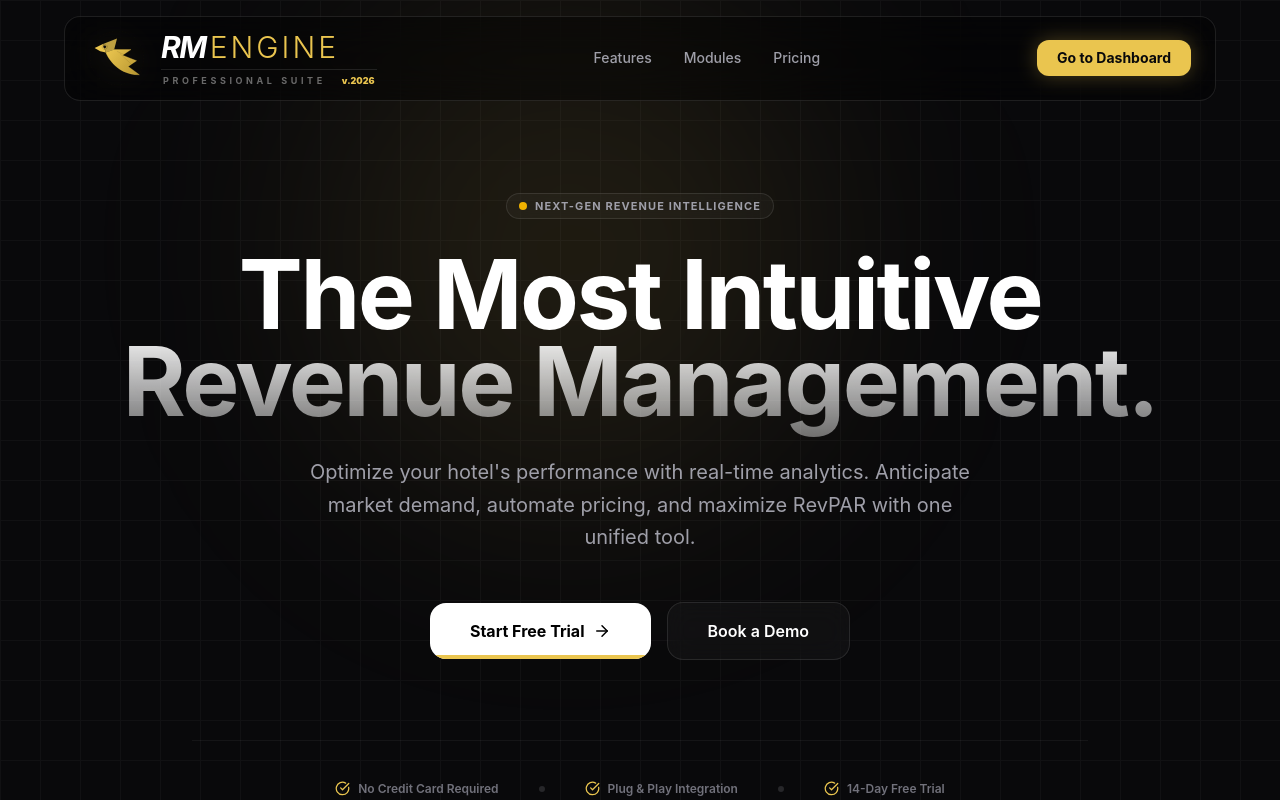
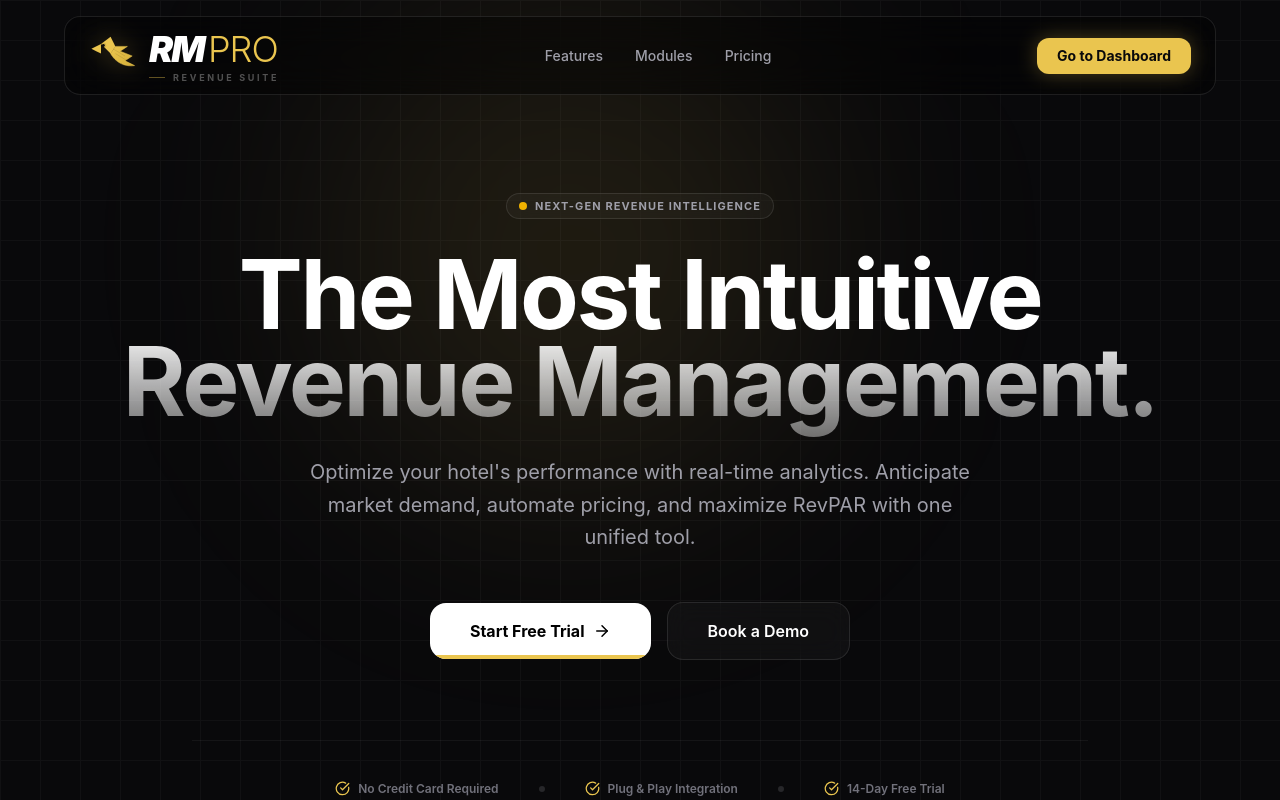
Before and after one commit to oguzatasoy2-hue/rm-dashboard-pro, a Next.js app: page / in a window 1280 px wide. Shown: the top 800 px of the page. Built offline with nearby package versions, Linux system fonts and the light colour scheme.

Commit message:
Branding: Refine eagle silhouette and revert text to RMpro

```diff
--- a/src/components/LogoORM.tsx
+++ b/src/components/LogoORM.tsx
@@ -2,84 +2,77 @@ import React from 'react';
 
 export const LogoORM = () => {
     return (
-        <div className="flex items-center gap-4 group cursor-pointer select-none">
+        <div className="flex items-center gap-3 group cursor-pointer select-none">
 
             {/*
-        LOGUE CONCEPT : "L'Aigle Architectural"
-        Un design alliant réalisme géométrique et structure d'ingénierie.
-        1. Le Bec : Précision (Forme aérodynamique)
-        2. L'Oeil : Intelligence (Cercle de focalisation)
-        3. L'Aile : Structure (Lignes de force de type aéronautique)
+        LOGUE CONCEPT : "L'Aigle Majestueux"
+        Un design architectural plus net pour éviter l'effet 'chauve-souris'.
+        Profil de rapace marqué : Bec crochu, regard perçant, ailes structurées.
       */}
-            <div className="relative flex items-center justify-center w-14 h-14 transition-all duration-700 ease-[cubic-bezier(0.16,1,0.3,1)]">
+            <div className="relative flex items-center justify-center w-12 h-12 transition-all duration-500 ease-[cubic-bezier(0.16,1,0.3,1)] group-hover:scale-110">
                 <svg
                     viewBox="0 0 100 100"
                     fill="none"
                     xmlns="http://www.w3.org/2000/svg"
-                    className="w-full h-full drop-shadow-[0_0_15px_rgba(234,197,79,0.1)]"
+                    className="w-full h-full drop-shadow-[0_0_12px_rgba(234,197,79,0.3)]"
                 >
-                    {/* Structure de fond / Grille d'architecture (Subtile) */}
-                    <circle cx="50" cy="50" r="48" stroke="#EAC54F" strokeWidth="0.5" strokeDasharray="2 4" opacity="0.1" />
+                    {/* L'AIGLE - PROFIL RAPACE ARCHITECTURAL */}
+                    <g className="transition-all duration-500">
 
-                    {/* L'AIGLE - DESIGN ARCHITECTURAL */}
-                    <g className="transition-all duration-500 group-hover:translate-x-1">
-
-                        {/* L'Aile (Structure de plumes géométriques) */}
+                        {/* L'Aile (Forme aérodynamique, plumes pointues vers le bas/arrière) */}
                         <path
-                            d="M30 40 C 30 40, 45 80, 90 80 L 70 65 L 85 55 L 60 45 L 75 35 L 45 35 Z"
+                            d="M45 45 C 45 45, 60 75, 95 70 L 75 60 L 90 50 L 65 40 L 80 30 L 55 30 Z"
                             fill="url(#goldGradient)"
                             stroke="#EAC54F"
-                            strokeWidth="0.5"
+                            strokeWidth="1"
                         />
 
-                        {/* Le Corps / Cou (Lignes de force) */}
+                        {/* Le Corps / Cou (Lignes tendues) */}
                         <path
-                            d="M30 40 L 45 35 L 50 15 L 25 25 L 30 40 Z"
-                            fill="#EAC54F"
-                            fillOpacity="0.8"
-                        />
-
-                        {/* La Tête (Précision réaliste) */}
-                        <path
-                            d="M25 25 L 10 32 L 20 38 L 30 40 L 25 25 Z"
+                            d="M45 45 L 55 30 L 45 10 L 25 25 L 45 45 Z"
                             fill="#EAC54F"
                         />
 
-                        {/* L'Oeil (Le centre de la vision) */}
-                        <circle cx="28" cy="30" r="2.5" fill="#09090B" />
-                        <circle cx="28" cy="30" r="4.5" stroke="#09090B" strokeWidth="0.5" strokeDasharray="1 1" />
+                        {/* La Tête (Profil d'aigle : Bec crochu vers le bas) */}
+                        <path
+                            d="M25 25 L 5 35 L 15 40 L 25 45 L 25 25 Z"
+                            fill="#EAC54F"
+                        />
 
-                        {/* Détails de finition (Lignes de plumes) */}
-                        <path d="M55 42 L 80 65" stroke="#09090B" strokeWidth="0.5" opacity="0.3" />
-                        <path d="M50 38 L 75 50" stroke="#09090B" strokeWidth="0.5" opacity="0.3" />
+                        {/* L'Oeil (Cercle de focalisation) */}
+                        <circle cx="30" cy="28" r="3" fill="#09090B" />
+                        <circle cx="30" cy="28" r="5" stroke="#09090B" strokeWidth="0.5" opacity="0.5" />
+
+                        {/* Lignes de structure (Lumière) */}
+                        <path d="M50 35 L 75 50" stroke="#09090B" strokeWidth="0.5" opacity="0.4" />
+                        <path d="M55 45 L 80 60" stroke="#09090B" strokeWidth="0.5" opacity="0.4" />
                     </g>
 
-                    {/* Gradient Definition */}
+                    {/* Gradients */}
                     <defs>
-                        <linearGradient id="goldGradient" x1="30" y1="40" x2="90" y2="80" gradientUnits="userSpaceOnUse">
+                        <linearGradient id="goldGradient" x1="45" y1="30" x2="95" y2="70" gradientUnits="userSpaceOnUse">
                             <stop stopColor="#EAC54F" />
-                            <stop offset="1" stopColor="#B69530" />
+                            <stop offset="1" stopColor="#D4AF37" />
                         </linearGradient>
                     </defs>
                 </svg>
             </div>
 
-            {/* Logotype Branding - Architecture Font Feel */}
-            <div className="flex flex-col justify-center">
-                <div className="flex items-baseline border-b border-white/10 pb-1 mb-1">
-                    <span className="text-3xl font-bold tracking-tighter text-white uppercase italic">
+            {/* Logotype Branding - Reversion to RMpro */}
+            <div className="flex flex-col justify-center leading-none">
+                <div className="flex items-baseline">
+                    <span className="text-4xl font-black tracking-tighter text-white uppercase italic">
                         RM
                     </span>
-                    <span className="text-3xl font-light tracking-[0.1em] text-[#EAC54F] ml-1 uppercase">
-                        Engine
+                    <span className="text-4xl font-light tracking-tight text-[#EAC54F] ml-1 uppercase">
+                        pro
                     </span>
                 </div>
-                <div className="flex justify-between items-center px-[2px]">
-                    <span className="text-[9px] font-bold uppercase tracking-[0.4em] text-white/40">
-                        Professional Suite
+                <div className="flex items-center gap-2 mt-1">
+                    <div className="h-[1px] w-4 bg-[#EAC54F]/40"></div>
+                    <span className="text-[9px] font-bold uppercase tracking-[0.3em] text-white/30 whitespace-nowrap">
+                        Revenue Suite
                     </span>
-                    <div className="h-[1px] flex-1 bg-white/10 ml-2"></div>
-                    <span className="text-[9px] font-black text-[#EAC54F] ml-2">v.2026</span>
                 </div>
             </div>
 
```
